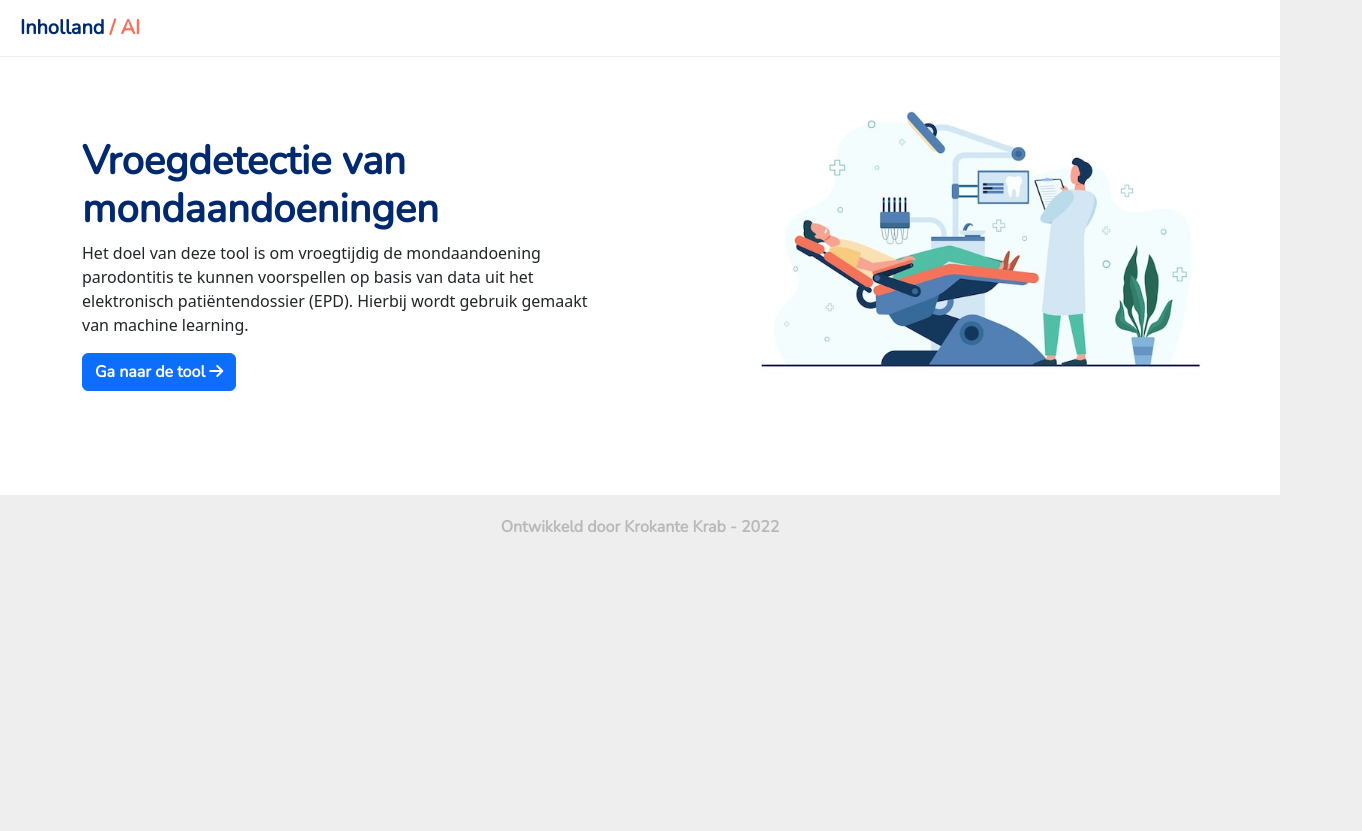
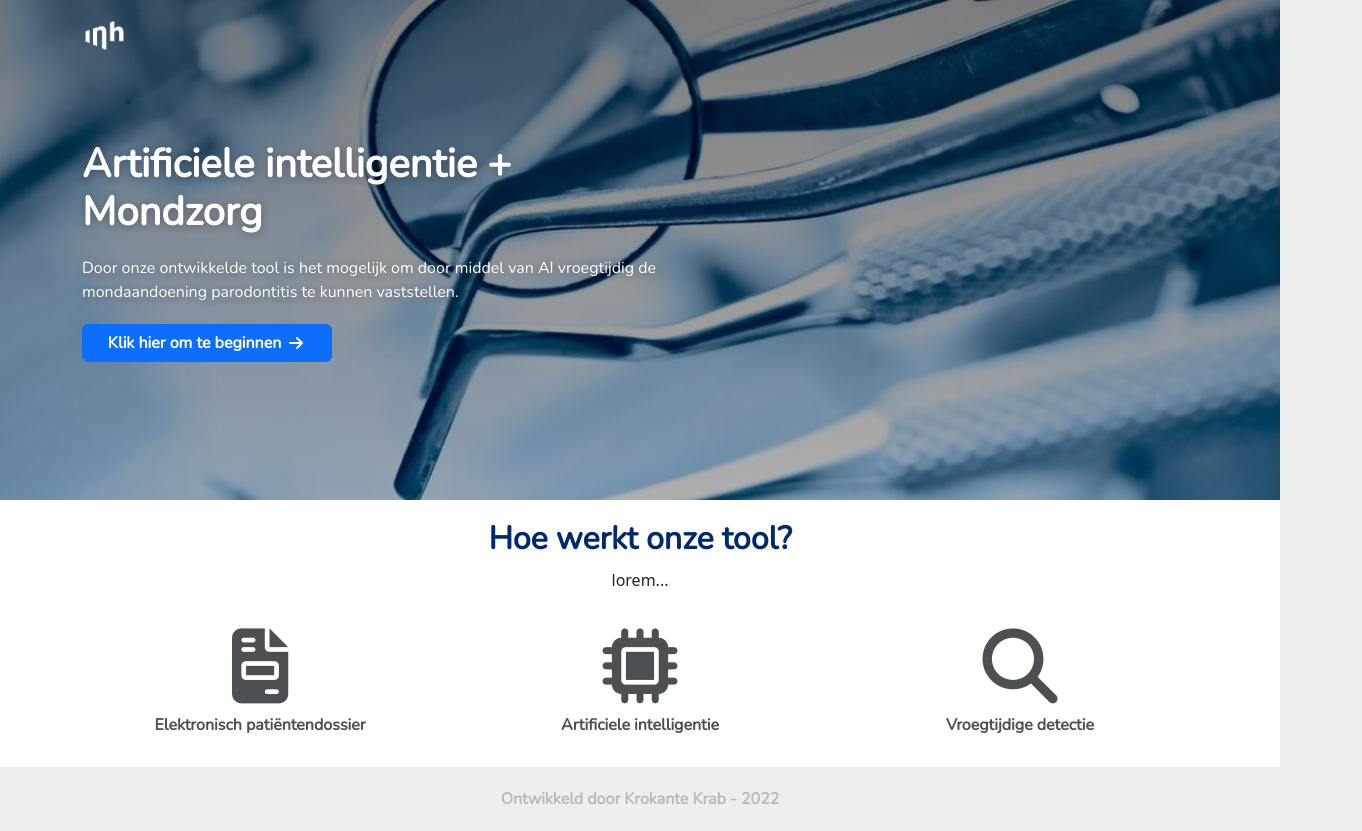
Before and after one commit to KrokanteKrab/Parodontitis, a React (Create React App) app in the folder frontend/: page / in a window 1280 px wide. Shown: the whole page, 1362 px wide, since content can reach past the window. Before the commit the page ends 800 px from the top, so only its background shows below. Built offline with nearby package versions, Linux system fonts and the light colour scheme.

Commit message:
Updated home page

```diff
--- a/frontend/src/pages/_shared/styles.css
+++ b/frontend/src/pages/_shared/styles.css
@@ -13,9 +13,9 @@ body {
     color: #012970;
 }
 
-main {
+.content {
     background: #fff;
-    padding: 20px;
+    /*padding: 20px;*/
 }
 
 .secondary-color {
@@ -23,13 +23,23 @@ main {
 }
 
 .navbar {
-    background: #fff !important;
-    /*box-shadow: 0 3px 6px rgb(0 0 0 / 16%), 0 3px 6px rgb(0 0 0 / 23%);*/
-    border-bottom: 1px solid #eee;
+    position: absolute;
+    z-index: 1;
+    width: 100%;
+    background: transparent !important;
+}
+
+.navbar a span {
+    color: #fff;
 }
 
 .navbar-brand .brand-name {
     margin-left: 20px;
+}
+
+.navbar-logo {
+    height: 45px;
+    margin-right: 5px;
 }
 
 .title {
@@ -80,3 +90,87 @@ footer {
 .shap-img {
     width: 100%;
 }
+
+
+.content {
+    position: relative;
+    top: 0;
+}
+
+.header {
+    background-image:
+            linear-gradient(rgba(0, 0, 0, 0.5), rgba(0, 0, 0, 0.3)),
+            url("./_images/dentists-dental-care.jpg");
+    background-repeat: no-repeat;
+    background-size: cover;
+    height: 500px;
+    background-position: center;
+}
+
+.header .container h1 {
+    font-weight: bold;
+    font-family: 'Nunito', sans-serif;
+    text-shadow: 0 1px 8px rgb(0 0 0 / 30%);
+}
+
+.header .container p {
+    font-family: 'Nunito', sans-serif;
+    text-shadow: 0 1px 8px rgb(0 0 0 / 30%);
+
+    /*max-width: 60%;*/
+    margin-top: 20px;
+    margin-bottom: 20px;
+}
+
+.header .container .icon {
+    position: absolute;
+    top: 10px;
+    right: 28px;
+}
+
+.header .container .btn {
+    min-width: 250px;
+    position: relative;
+}
+
+.header .container .btn span {
+    margin-left: -25px;
+}
+
+.header .container .btn:hover .icon {
+    transition: .3s all ease-in-out;
+    right: 12px;
+}
+
+.item-feature {
+    text-align: center;
+    margin-bottom: 30px;
+    opacity: 0.8;
+}
+
+.item-feature .icon {
+    font-size: 75px;
+}
+
+.item-feature .icon-holder {
+    padding: 20px 20px 10px 20px;
+}
+
+.item-feature-name {
+    font-family: 'Nunito', sans-serif;
+    font-weight: bold;
+}
+
+
+.header .container {
+    padding-top: 140px;
+    color: #fff;
+}
+
+.sub-title {
+    padding: 20px;
+    font-family: 'Nunito', sans-serif;
+    font-weight: bold;
+    color: #012970;
+    margin-bottom: -10px;
+}
--- a/frontend/src/pages/_shared/template.js
+++ b/frontend/src/pages/_shared/template.js
@@ -1,21 +1,20 @@
 import './styles.css';
 import { Link } from "react-router-dom";
-// import logo from './_images/InHolland.png';
+import logo from './_images/logo-inholland.png';
 
 function Template(props) {
     return (<>
+        <div className="container">
             <nav className="navbar navbar-light bg-light">
                 <Link className="navbar-brand nunito" to="/">
-                <span className="brand-name main-color">Inholland</span>
-                <span className="secondary-color"> / AI</span>
+                    <img className="navbar-logo" src={ logo } alt="logo"/>
                 </Link>
             </nav>
+        </div>
 
-        <main>
-            <div className="container">
+        <div className="content">
             {props.children}
         </div>
-        </main>
         <footer>
             Ontwikkeld door Krokante Krab - 2022
         </footer>
--- a/frontend/src/pages/home.js
+++ b/frontend/src/pages/home.js
@@ -4,23 +4,49 @@ import denitist from "./_shared/_images/dentist-with-patient-v2.png";
 function Home() {
     return (<>
 
-        <div className="row">
-            <div className="col-12 col-md-7">
-                <h1 className="main-color nunito title">Vroegdetectie van mondaandoeningen</h1>
-                <p className="under-title">
-                    Het doel van deze tool is om vroegtijdig de mondaandoening parodontitis te kunnen voorspellen op
-                    basis van data uit het elektronisch patiëntendossier (EPD).
-                    Hierbij wordt gebruik gemaakt van machine learning.
-                </p>
-                <Link to="/predict" className="btn btn-primary nunito">
-                    Ga naar de tool <i className="fa-solid fa-arrow-right"/>
-                </Link>
-            </div>
-            <div className="col-12 col-md-5">
-                <img src={denitist} alt="" height="75%"/>
+        <div className="header">
+            <div className="container">
+                <div className="col-12 col-md-7">
+                    <h1>
+                        Artificiele intelligentie + <br/>
+                        Mondzorg
+                    </h1>
+                    <p>
+                        Door onze ontwikkelde tool is het mogelijk om door middel van AI vroegtijdig de mondaandoening parodontitis te kunnen vaststellen.
+                    </p>
+                    <Link to="/predict" className="btn btn-primary nunito">
+                        <span>Klik hier om te beginnen</span><i className="fa-solid fa-arrow-right icon"/>
+                    </Link>
+                </div>
             </div>
         </div>
 
+        <div className="container">
+            <div className="col-12 text-center">
+                <h2 className="sub-title">Hoe werkt onze tool?</h2>
+                <p>lorem...</p>
+            </div>
+            <div className="row">
+                <div className="col-12 col-md-4 item-feature">
+                    <div className="icon-holder">
+                        <i className="fa-solid fa-file-invoice icon"></i>
+                    </div>
+                    <div className="item-feature-name">Elektronisch patiëntendossier</div>
+                </div>
+                <div className="col-12 col-md-4 item-feature">
+                    <div className="icon-holder">
+                        <i className="fa-solid fa-microchip icon"></i>
+                    </div>
+                    <div className="item-feature-name">Artificiele intelligentie</div>
+                </div>
+                <div className="col-12 col-md-4 item-feature">
+                    <div className="icon-holder">
+                        <i className="fa-solid fa-magnifying-glass icon"></i>
+                    </div>
+                    <div className="item-feature-name">Vroegtijdige detectie</div>
+                </div>
+            </div>
+        </div>
     </>);
 }
 
```
Lines whose indentation alone changed are shown as unchanged.
